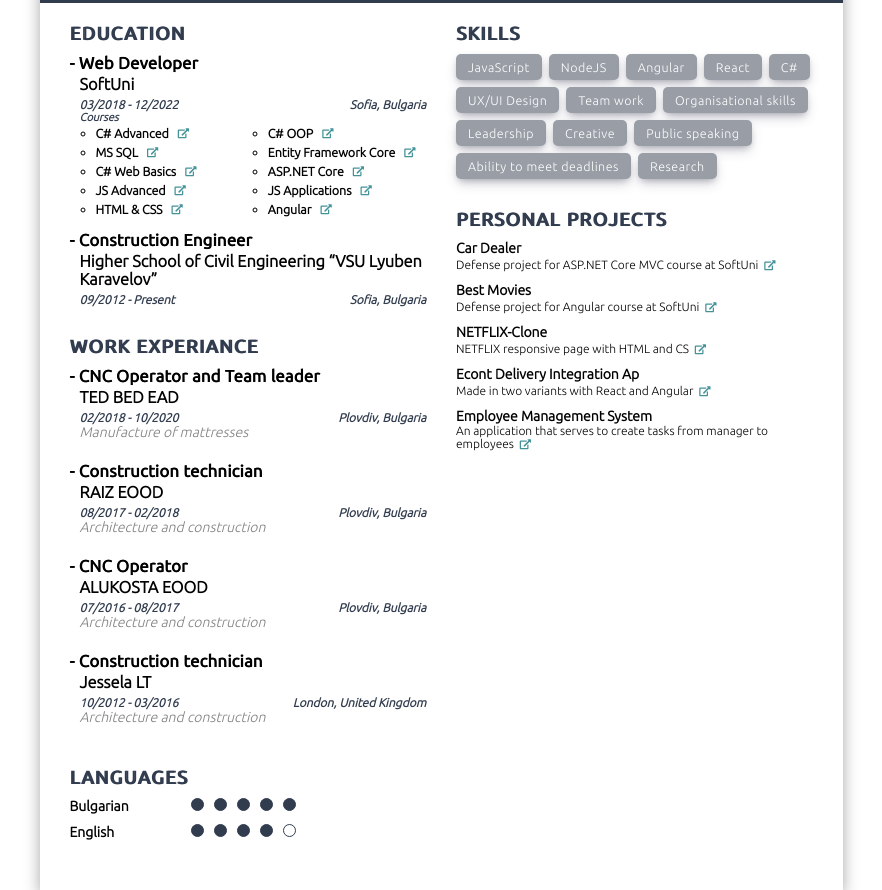
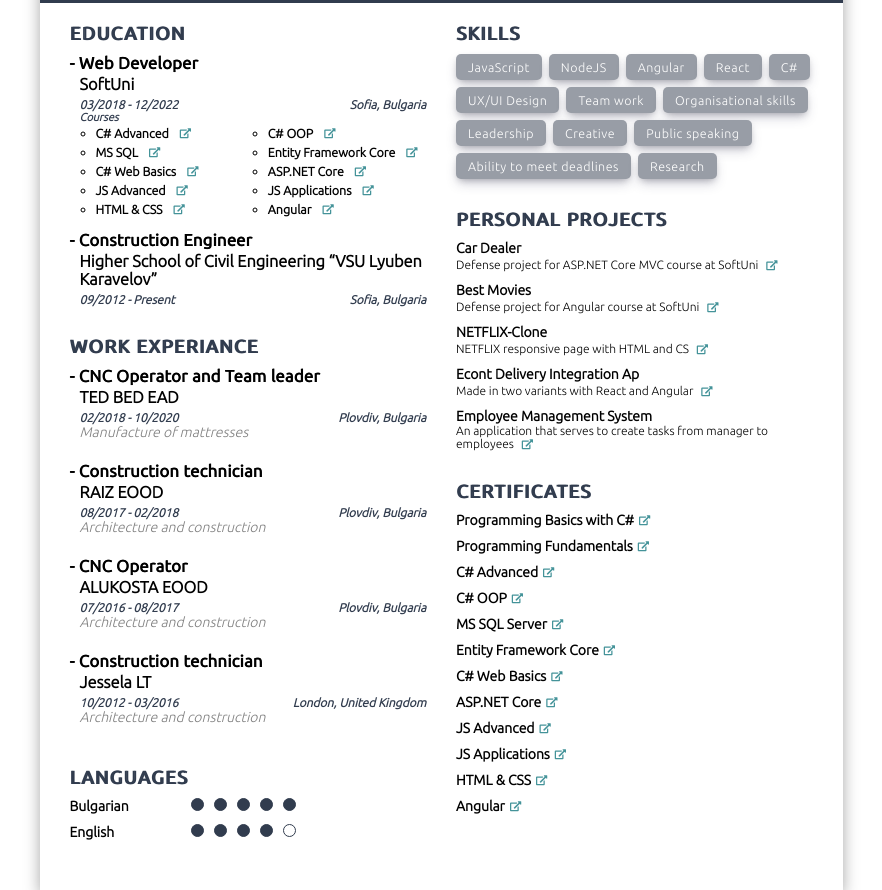
Before and after one commit to DimitarMagaranov/CV, a React (Create React App) app: page / in a window 1280 px wide. Shown: the part 260-1150 px from the top of the page, without its empty margins (199-1081 px from the left). Built offline with nearby package versions, Linux system fonts and the light colour scheme.

Commit message:
add certificates

```diff
--- a/src/components/LeftHalf/EducationContainer/Education/Course/Course.css
+++ b/src/components/LeftHalf/EducationContainer/Education/Course/Course.css
@@ -13,5 +13,5 @@ li.course span {
     color: #449399;
     font-size: 10px;
     cursor: pointer;
-    margin-left: 3px;
+    margin-left: 5px;
 }
--- /dev/null
+++ b/src/components/RightHalf/Certificates/Certificate/Certificate.css
@@ -0,0 +1,6 @@
+p.certificate {
+    margin: 0;
+    display: flex;
+    align-items: center;
+    font-weight: bold;
+}
--- /dev/null
+++ b/src/components/RightHalf/Certificates/Certificate/Certificate.jsx
@@ -0,0 +1,11 @@
+import './Certificate.css';
+
+const Certificate = ({data}) => {
+    const navigateToCoursePageHandler = (url) => {
+        window.location.href = url;
+    }
+
+    return <p className="certificate">{data.title} <i onClick={() => navigateToCoursePageHandler(data.url)} className="fas fa-external-link-alt hyper-link"></i></p>
+}
+
+export default Certificate;
--- /dev/null
+++ b/src/components/RightHalf/Certificates/Certificates.jsx
@@ -0,0 +1,15 @@
+import data from './data.json';
+import Certificate from './Certificate/Certificate';
+
+const Certificates = () => {
+    return (
+        <div className="half-unit-ctr">
+            <h2>CERTIFICATES</h2>
+            {data.map((certificate) => {
+                return <Certificate data={certificate} />;
+            })}
+        </div>
+    );
+};
+
+export default Certificates;
--- /dev/null
+++ b/src/components/RightHalf/Certificates/data.json
@@ -0,0 +1,50 @@
+[
+    {
+        "title": "Programming Basics with C#",
+        "url": "https://softuni.bg/certificates/details/53791/50a9ea06"
+    },
+    {
+        "title": "Programming Fundamentals",
+        "url": "https://softuni.bg/certificates/details/62078/f30e95c3"
+    },
+    {
+        "title": "C# Advanced",
+        "url": "https://softuni.bg/certificates/details/82164/9baaafec"
+    },
+    {
+        "title": "C# OOP",
+        "url": "https://softuni.bg/certificates/details/80973/b47a5883"
+    },
+    {
+        "title": "MS SQL Server",
+        "url": "https://softuni.bg/certificates/details/82808/4f00e1ed"
+    },
+    {
+        "title": "Entity Framework Core",
+        "url": "https://softuni.bg/certificates/details/86444/2f8d5dab"
+    },
+    {
+        "title": "C# Web Basics",
+        "url": "https://softuni.bg/certificates/details/96188/9b20df20"
+    },
+    {
+        "title": "ASP.NET Core",
+        "url": "https://softuni.bg/certificates/details/96054/07fd73a3"
+    },
+    {
+        "title": "JS Advanced",
+        "url": "https://softuni.bg/certificates/details/98431/ee1f61e3"
+    },
+    {
+        "title": "JS Applications",
+        "url": "https://softuni.bg/certificates/details/102491/b85b2c06"
+    },
+    {
+        "title": "HTML & CSS",
+        "url": "https://softuni.bg/certificates/details/147264/38af28a0"
+    },
+    {
+        "title": "Angular",
+        "url": "https://softuni.bg/certificates/details/153347/6c95bf72"
+    }
+]
--- a/src/components/RightHalf/RightHalf.jsx
+++ b/src/components/RightHalf/RightHalf.jsx
@@ -1,12 +1,14 @@
 import './RightHalf.css';
 import SkillsContainer from './SkillsContainer/SkillsContainer';
 import PersonalProjects from './PersonalProjects/PersonalProjects';
+import Certificates from './Certificates/Certificates';
 
 const RightHalf = () => {
     return (
         <div id="right-half">
             <SkillsContainer />
             <PersonalProjects />
+            <Certificates />
         </div>
     )
 }
```
Also changed, not shown: src/components/RightHalf/Certificates/Certificates.css (added).
